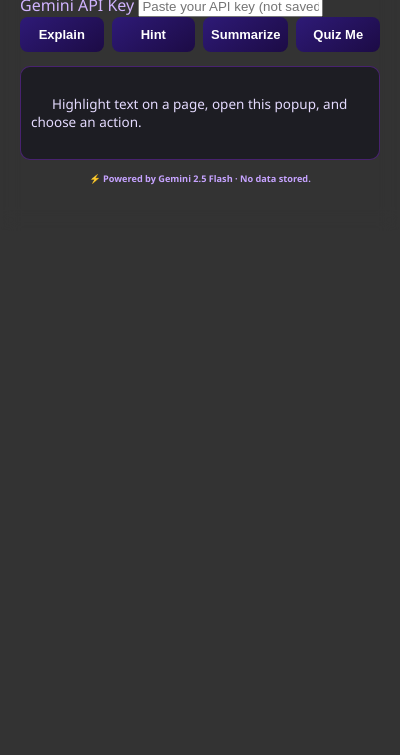
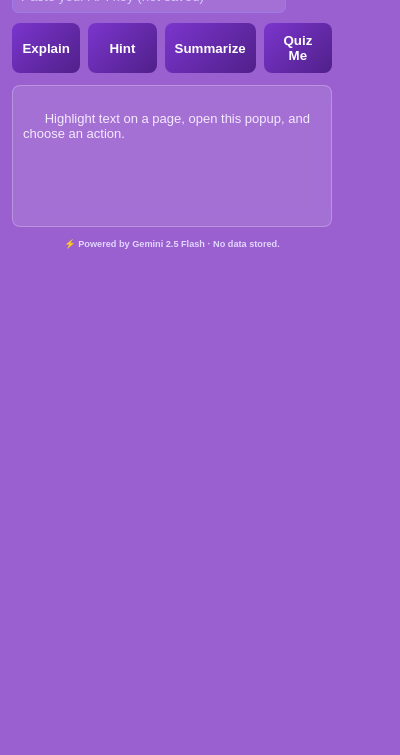
Before and after one commit to NamitaShastri/StudyMate-Lite, a browser extension: page popup.html in a window 400 px wide. Shown: the part 89-844 px from the top of the page. Drawn offline with Linux system fonts and the light colour scheme.

Commit message:
Refactor popup.css for improved styling
Updated styles for body, container, and buttons. Improved color scheme and layout for better aesthetics.

```diff
--- a/popup.css
+++ b/popup.css
@@ -1,85 +1,88 @@
 body {
-  font-family: 'Segoe UI', Arial, sans-serif;
+  font-family: Arial, sans-serif;
   margin: 0;
-  padding: 20px;
-  width: 360px;
-  min-height: 280px;
-  display: flex;
-  justify-content: center;
-  align-items: center;
-  background: rgba(0, 0, 0, 0.8);
-  backdrop-filter: blur(10px);
-  color: #d0b3ff;
-  font-weight: 500;
-  overflow: auto;
+  padding: 12px;
+  width: 320px;
+  color: #f6f0ff;
+  background-color:rgb(154, 96, 208) ;
 }
 
-.container.glass {
-  background: rgba(20, 20, 30, 0.5);
-  border-radius: 14px;
-  border: 1px solid rgba(138, 43, 226, 0.3);
-  padding: 16px 18px;
-  width: 100%;
-  box-shadow: 0 0 20px rgba(138, 43, 226, 0.3);
-  backdrop-filter: blur(12px);
+.container {
+  background-color: rgb(154, 96, 208) ;
+  size: 50cm;
 }
-
 h2 {
   margin: 0 0 10px 0;
   font-size: 20px;
   text-align: center;
-  color: #bb86fc;
+  color: #ffffff;
 }
 
-.info {
+label {
+  font-size: 15px;
+  color: #f3e7ff;
+  font-weight: 750;
   text-align: center;
-  font-size: 13px;
-  color: #c6a3ff;
-  margin-bottom: 12px;
+
+}
+
+input {
+  width: 80%;
+  padding: 8px;
+  margin: 6px 0 10px 0;
+  border: 1px solid #9c7be8;
+  background: rgba(255,255,255,0.1);
+  color: #fff;
+  border-radius: 6px;
+  outline: none;
+}
+
+input::placeholder {
+  color: #d9c9ff;
 }
 
 .buttons {
   display: flex;
   flex-wrap: wrap;
   gap: 8px;
-  margin-bottom: 14px;
+  margin-bottom: 12px;
 }
 
 button {
   flex: 1;
-  padding: 10px 8px;
+  padding: 10px;
   border: none;
   border-radius: 8px;
   cursor: pointer;
-  background: linear-gradient(145deg, #2e1a77, #1c0b45);
+  background: linear-gradient(135deg, #7b35cd, #50208a);
   color: #fff;
   font-weight: 600;
-  font-size: 13px;
-  transition: all 0.25s ease-in-out;
+  transition: 0.25s ease;
 }
 
 button:hover {
-  background: linear-gradient(145deg, #3c22a0, #241060);
+  background: linear-gradient(135deg, #9b54ff, #6a2dcc);
   transform: translateY(-2px);
-  box-shadow: 0 0 8px rgba(138, 43, 226, 0.6);
+  box-shadow: 0 0 6px rgba(190, 140, 255, 0.6);
 }
 
 .result {
-  border-radius: 10px;
-  background: rgba(15, 15, 25, 0.6);
-  border: 1px solid rgba(138, 43, 226, 0.4);
+  min-height: 120px;
+  border-radius: 8px;
+  background: rgba(255, 255, 255, 0.1);
+  border: 1px solid rgba(255, 255, 255, 0.25);
   padding: 10px;
-  font-size: 13.5px;
+  font-size: 13px;
   white-space: pre-wrap;
-  color: #e5dbff;
-  transition: all 0.3s ease;
-  overflow: hidden;
+  color: #f4eaff;
+  backdrop-filter: blur(8px);
+  overflow-y: auto;
 }
 
 .footer {
   margin-top: 10px;
   text-align: center;
-  color: #c6a3ff;
+  color: #e3d6ff;
   font-size: 11px;
-  line-height: 1.4;
+  font-weight: 800;
 }
```
